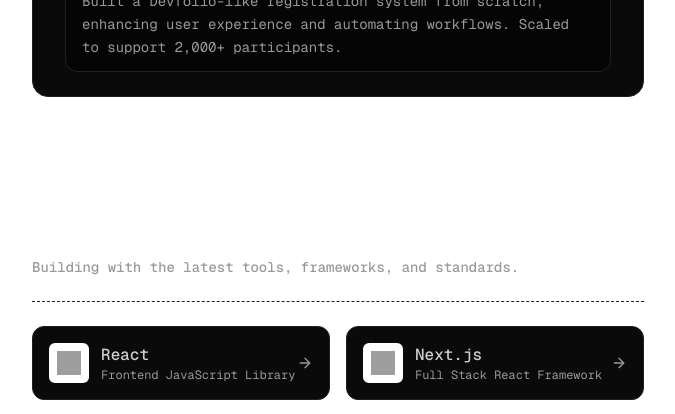
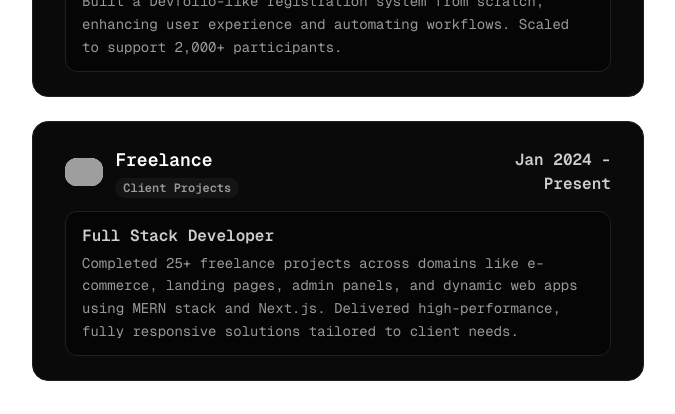
Before and after one commit to vaibhavgupta5/portfolio-new, a Next.js app: page / in a window 1280 px wide. Shown: the part 1400-1814 px from the top of the page, without its empty margins (302-977 px from the left). Built offline with nearby package versions, Linux system fonts and the light colour scheme; grey boxes are pictures that could not be loaded.

Commit message:
Update next.config.ts to include additional image domain and enhance Experience section with freelance project details

```diff
--- a/next.config.ts
+++ b/next.config.ts
@@ -2,7 +2,7 @@ import type { NextConfig } from "next";
 
 const nextConfig: NextConfig = {
   images:{
-    domains: ["avatars.githubusercontent.com", "firebasestorage.googleapis.com","wellfound.com",'raw.githubusercontent.com', 'seeklogo.com','miro.medium.com','encrypted-tbn0.gstatic.com', 'static.beebom.com','github.com','media.licdn.com'],
+    domains: ["avatars.githubusercontent.com", "firebasestorage.googleapis.com","wellfound.com",'raw.githubusercontent.com', 'seeklogo.com','miro.medium.com','encrypted-tbn0.gstatic.com', 'static.beebom.com','github.com','media.licdn.com','cdn-icons-png.flaticon.com'],
   }
 };
 
--- a/src/app/components/sections/Experience.tsx
+++ b/src/app/components/sections/Experience.tsx
@@ -26,6 +26,17 @@ const experienceData = [
       "Built a Devfolio-like registration system from scratch, enhancing user experience and automating workflows. Scaled to support 2,000+ participants.",
     logo: "https://firebasestorage.googleapis.com/v0/b/endevaour-2023.appspot.com/o/webassets%2Fblack%20logo%20br.png?alt=media&token=d45e4438-bc54-47dd-9d9c-14f4d41991d1", // Optional
   },
+  {
+  company: "Freelance",
+  type: "Client Projects",
+  website: "https://github.com/vaibhavgupta5", // or your portfolio link
+  duration: "Jan 2024 - Present",
+  role: "Full Stack Developer",
+  description:
+    "Completed 25+ freelance projects across domains like e-commerce, landing pages, admin panels, and dynamic web apps using MERN stack and Next.js. Delivered high-performance, fully responsive solutions tailored to client needs.",
+  logo: "https://cdn-icons-png.flaticon.com/512/921/921347.png", // Optional generic freelance icon
+}
+
 ];
 
 export default function ExperienceSection() {
```
